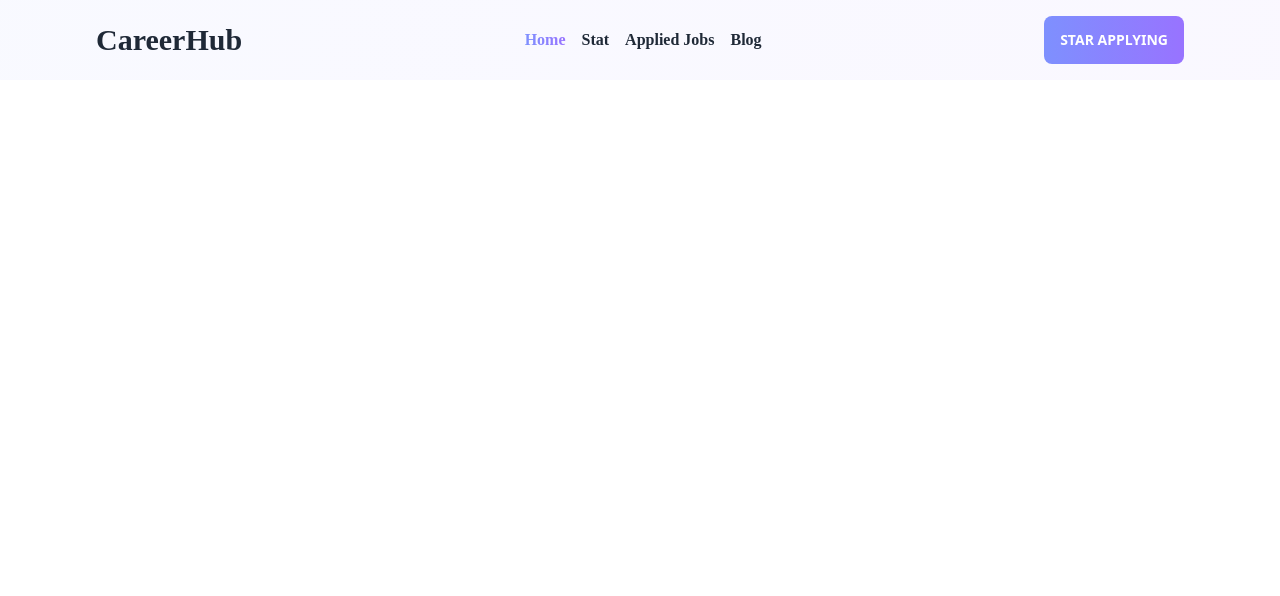
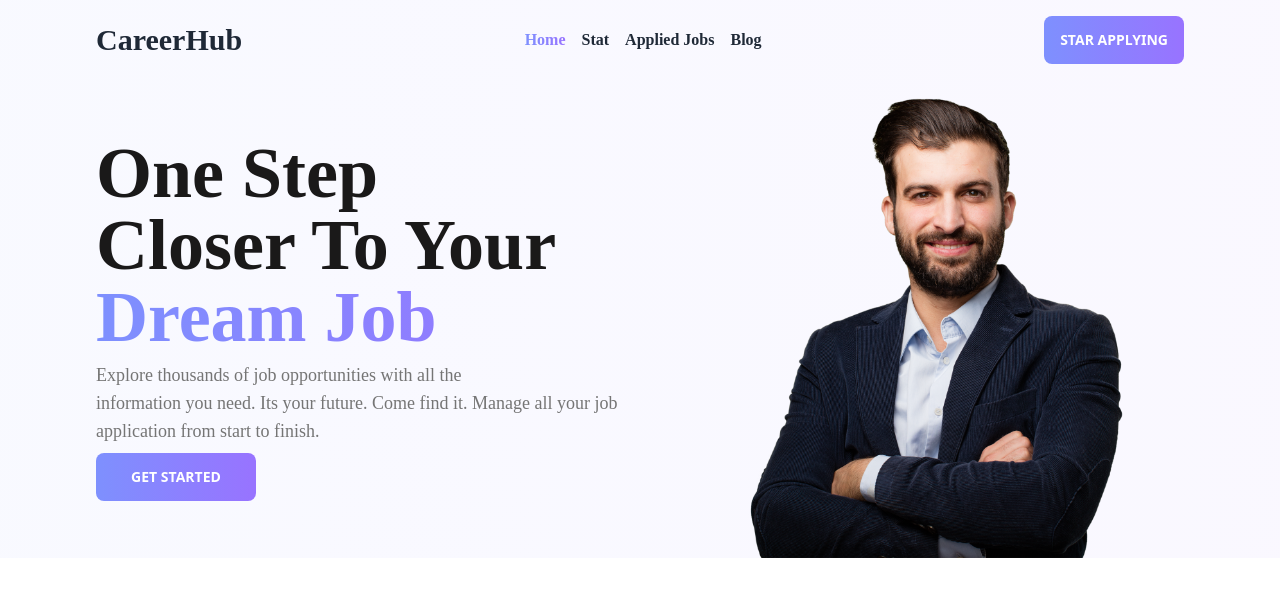
Before and after one commit to saadrafi/PH_Assignment9, a React (Vite) app: page / in a window 1280 px wide. Shown: the top 596 px of the page. Built offline with nearby package versions, Linux system fonts and the light colour scheme.

Commit message:
Banner component created

```diff
--- a/src/App.jsx
+++ b/src/App.jsx
@@ -10,6 +10,7 @@ function App() {
     <>
     <div className="bg-gradient-to-r from-[#7E90FE]/[0.05] to-[#9873FF]/[0.05]">
       <Navbar></Navbar>
+      <Banner></Banner>
 
     </div>
 
--- /dev/null
+++ b/src/components/Banner.jsx
@@ -0,0 +1,31 @@
+import React from "react";
+import BannerImg from "../assets/All Images/P3OLGJ1 copy 1.png";
+
+const Banner = () => {
+  return (
+    <div className="w-[85%] mx-auto flex justify-between items-center gap-10">
+      <div className="flex flex-col w-1/2">
+        <span className="font-['Manrope'] font-extrabold text-[#1A1919] text-7xl">One Step </span>
+        <span className="font-['Manrope'] font-extrabold text-[#1A1919] text-7xl">
+          Closer To Your
+        </span>
+        <span className="font-['Manrope'] font-extrabold text-7xl bg-gradient-to-r from-[#7E90FE] to-[#9873FF] text-transparent bg-clip-text">
+          Dream Job
+        </span>
+        <p className="font-['Manrope'] text-lg font-medium text-[#757575] my-2">
+          Explore thousands of job opportunities with all the <br /> information you need. Its your
+          future. Come find it. Manage all your job application from start to finish.
+        </p>
+        <button className="w-[160px] btn bg-gradient-to-r from-[#7E90FE] to-[#9873FF] border-none rounded-lg">
+          Get Started
+        </button>
+      </div>
+
+      <div className="w-1/2">
+        <img src={BannerImg} alt="" className="object-cover" />
+      </div>
+    </div>
+  );
+};
+
+export default Banner;
```
